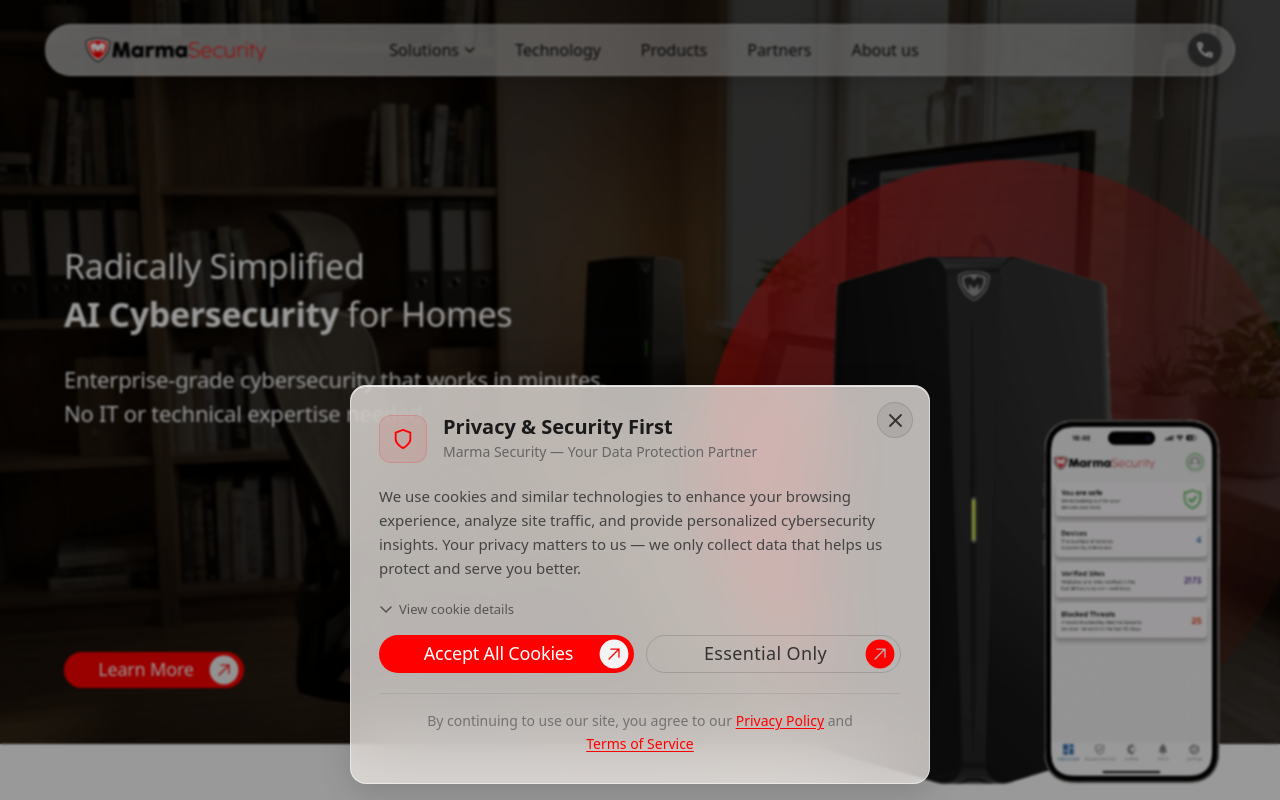
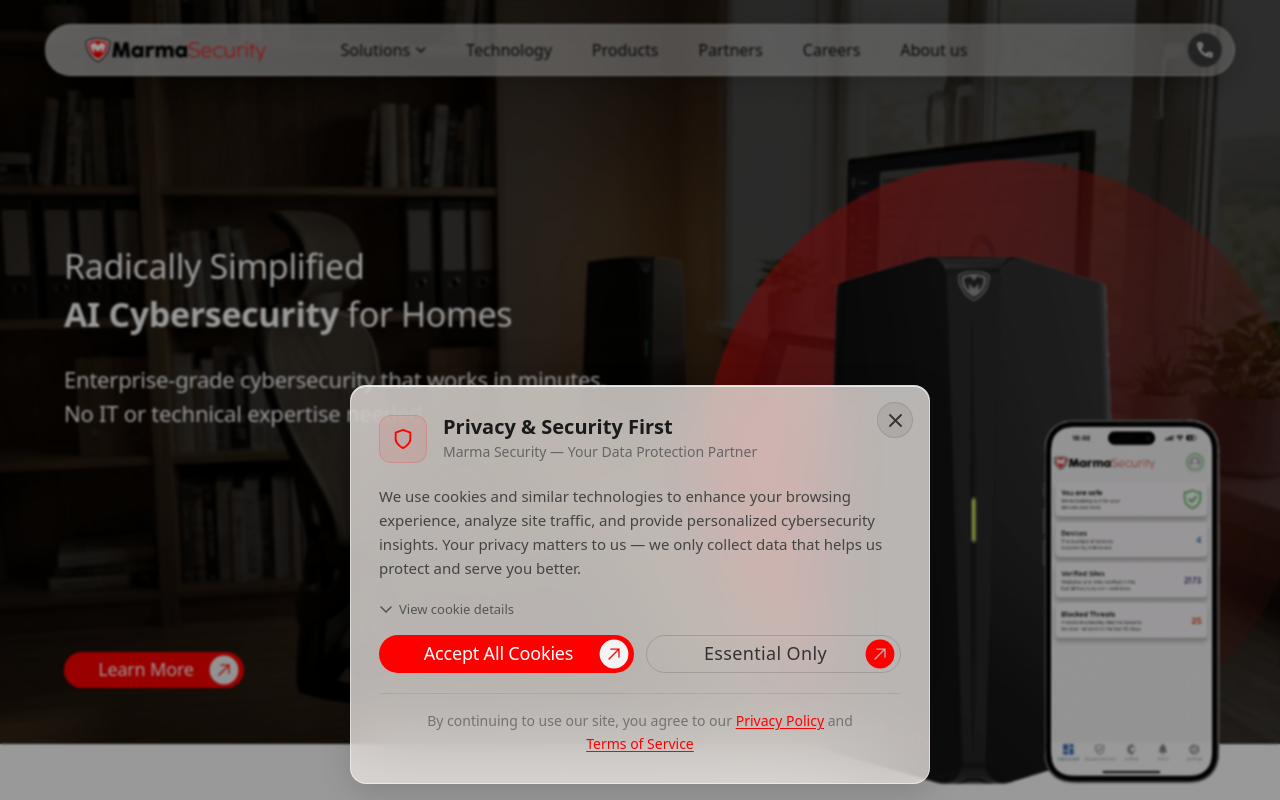
Before and after one commit to vinay-uelement/marma-security, a Next.js app: page / in a window 1280 px wide. Shown: the top 800 px of the page. Built offline with nearby package versions, Linux system fonts and the light colour scheme.

Commit message:
feat: uncomment careers link and refine mobile menu navigation elements in Navbar

```diff
--- a/components/global/Navbar.tsx
+++ b/components/global/Navbar.tsx
@@ -11,7 +11,7 @@ const navLinks = [
   { href: "/technology", label: "Technology" },
   { href: "/product", label: "Products" },
   { href: "/partners", label: "Partners" },
-//   { href: "/careers", label: "Careers" },
+  { href: "/careers", label: "Careers" },
   { href: "/about-us", label: "About us" },
 ];
 
@@ -166,7 +166,7 @@ export default function Navbar() {
                 className="nav-icon"
               />
             </Link>
-{/* <button
+            {/* <button
               className="flex items-center justify-center transition-transform hover:scale-105"
               aria-label="Portal/Shop"
             >
@@ -363,7 +363,7 @@ export default function Navbar() {
             <span>Contact us</span>
           </Link>
 
-{/* <Link
+          {/* <Link
             href="#"
             className="flex items-center gap-3 fl2-nav pb-3"
             onClick={() => setIsMobileMenuOpen(false)}
```
